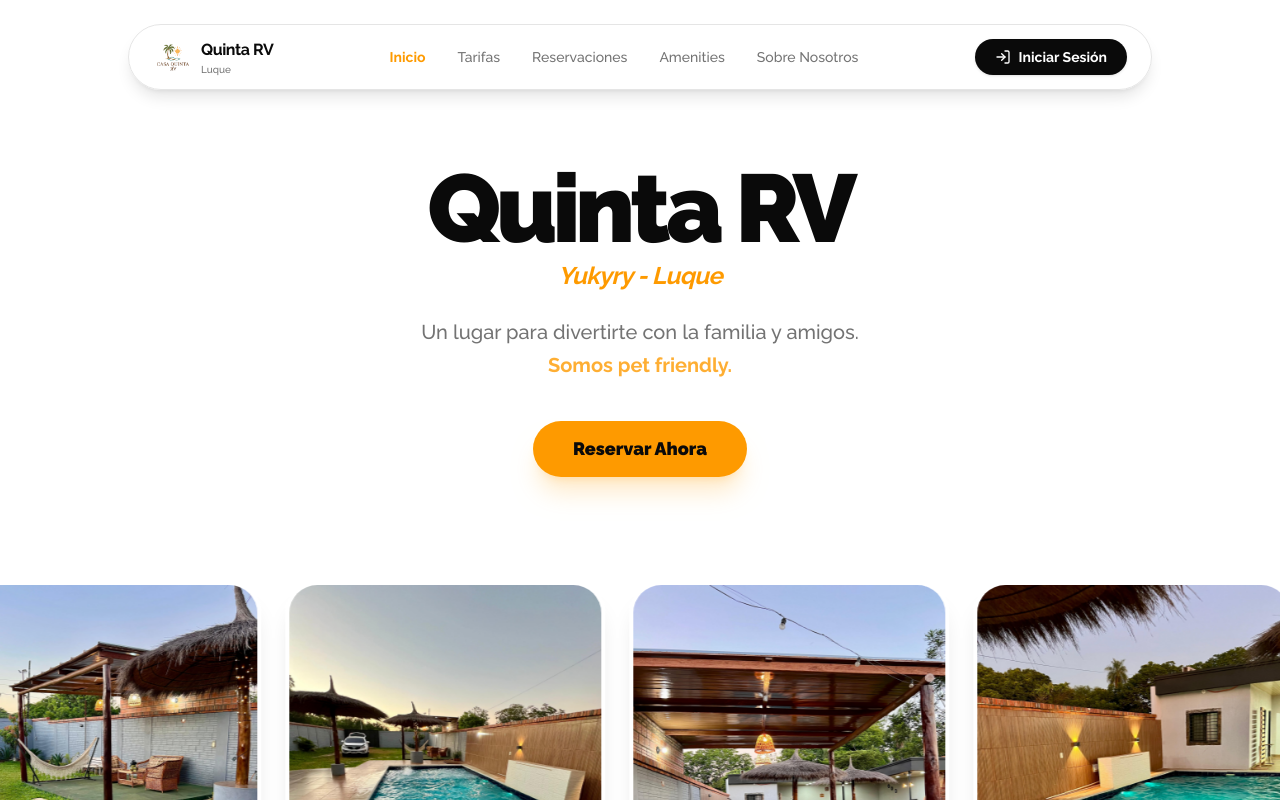
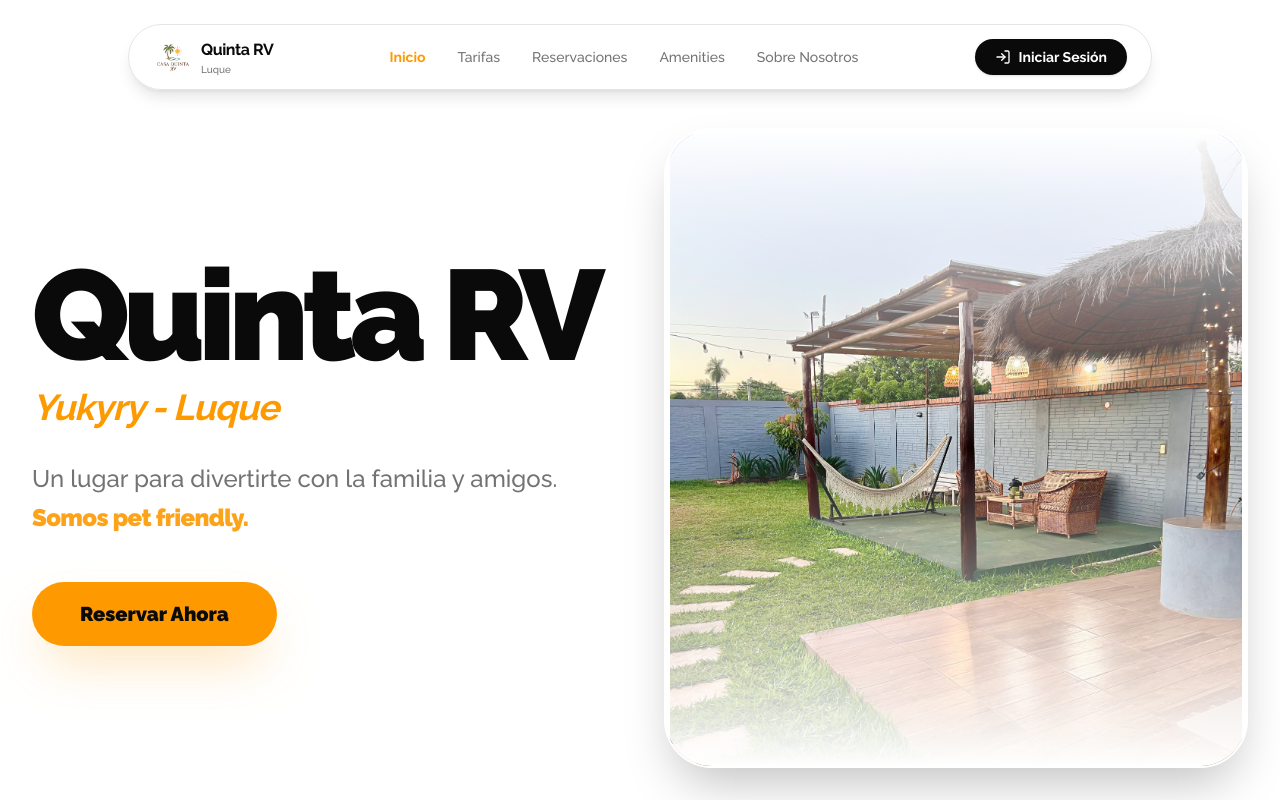
Before and after one commit to zcaraluna/quinta-rv, a Next.js app: page / in a window 1280 px wide. Shown: the top 800 px of the page. Built offline with nearby package versions, Linux system fonts and the light colour scheme.

Commit message:
UI: Implement split layout Home page with vertical photo reel

```diff
--- a/src/app/(public)/page.tsx
+++ b/src/app/(public)/page.tsx
@@ -7,36 +7,46 @@ import { Instagram, MapPin, Phone, Mail, Facebook } from "lucide-react";
 export default async function Home() {
     return (
         <main className="min-h-screen bg-background flex flex-col items-center">
-            {/* Header Section */}
-            <section className="w-full pt-32 sm:pt-40 pb-10 text-center px-4 max-w-4xl mx-auto">
-                <div className="space-y-1 mb-6">
-                    <h1 className="text-5xl sm:text-6xl md:text-8xl font-black tracking-tighter text-foreground leading-none">
+            {/* Split Hero Section */}
+            <section className="w-full max-w-7xl mx-auto px-4 sm:px-6 lg:px-8 py-24 sm:py-32 grid grid-cols-1 lg:grid-cols-2 gap-12 items-center min-h-[90vh]">
+                {/* Left Side: Content */}
+                <div className="text-center lg:text-left space-y-8 animate-in fade-in slide-in-from-left-8 duration-700">
+                    <div className="space-y-2">
+                        <h1 className="text-6xl sm:text-7xl md:text-8xl lg:text-9xl font-black tracking-tighter text-foreground leading-none">
                             Quinta RV
                         </h1>
-                    <p className="text-lg sm:text-xl md:text-2xl font-bold text-primary italic tracking-tight">
+                        <p className="text-2xl sm:text-3xl lg:text-4xl font-bold text-primary italic tracking-tight">
                             Yukyry - Luque
                         </p>
                     </div>
-                <p className="text-base sm:text-lg md:text-xl text-muted-foreground max-w-xl mx-auto font-medium balance leading-relaxed px-4">
-                    Un lugar para divertirte con la familia y amigos.<br />
-                    <span className="text-primary/80 font-bold">Somos pet friendly.</span>
+
+                    <div className="space-y-1">
+                        <p className="text-xl sm:text-2xl text-muted-foreground font-medium balance leading-relaxed">
+                            Un lugar para divertirte con la familia y amigos.
                         </p>
-                <div className="mt-10">
+                        <p className="text-xl sm:text-2xl font-black text-primary/90 tracking-tight">
+                            Somos pet friendly.
+                        </p>
+                    </div>
+
+                    <div className="pt-4">
                         <Link href="/reservations">
-                        <Button size="lg" className="rounded-full px-10 h-14 font-black text-lg shadow-xl shadow-primary/20 hover:scale-105 transition-all active:scale-95">
+                            <Button size="lg" className="rounded-full px-12 h-16 font-black text-xl shadow-2xl shadow-primary/30 hover:scale-105 transition-all active:scale-95">
                                 Reservar Ahora
                             </Button>
                         </Link>
                     </div>
-            </section>
+                </div>
 
-            {/* Gallery Reel Section */}
-            <section className="w-full py-10">
-                <PhotoReel />
+                {/* Right Side: Photo Reel */}
+                <div className="w-full h-[600px] lg:h-[80vh] overflow-hidden rounded-[3rem] shadow-2xl border-2 border-white/50 relative animate-in fade-in slide-in-from-right-8 duration-1000">
+                    <div className="absolute inset-0 z-10 bg-gradient-to-t from-background via-transparent to-background pointer-events-none" />
+                    <PhotoReel direction="vertical" />
+                </div>
             </section>
 
             {/* Modern Footer */}
-            <footer className="w-full bg-muted/30 border-t mt-20 pt-20 pb-10">
+            <footer className="w-full bg-muted/30 border-t mt-12 pt-20 pb-10">
                 <div className="container mx-auto px-4 max-w-6xl">
                     <div className="grid grid-cols-1 md:grid-cols-4 gap-12 mb-16">
                         {/* Brand Column */}
--- a/src/components/booking/photo-reel.tsx
+++ b/src/components/booking/photo-reel.tsx
@@ -5,21 +5,40 @@ import { cn } from "@/lib/utils"
 
 const IMAGES = Array.from({ length: 15 }, (_, i) => `/casaquinta/quinta-rv (${i + 1}).jpeg`)
 
-export function PhotoReel() {
+interface PhotoReelProps {
+  direction?: 'horizontal' | 'vertical';
+}
+
+export function PhotoReel({ direction = 'horizontal' }: PhotoReelProps) {
+  const isVertical = direction === 'vertical';
+
   return (
-    <div className="w-full relative py-6 overflow-hidden">
-      <div className="flex animate-marquee gap-4 sm:gap-6 items-center">
+    <div className={cn(
+      "w-full relative overflow-hidden",
+      isVertical ? "h-[600px] sm:h-full" : "py-6"
+    )}>
+      <div className={cn(
+        "flex items-center",
+        isVertical
+          ? "flex-col animate-marquee-vertical gap-6"
+          : "animate-marquee gap-4 sm:gap-6"
+      )}>
         {[...IMAGES, ...IMAGES].map((src, index) => (
           <div
             key={index}
-            className="relative w-48 h-64 sm:w-80 sm:h-[400px] flex-shrink-0 overflow-hidden rounded-[2rem] shadow-xl border-4 border-white transition-all duration-300 hover:scale-105 active:scale-95"
+            className={cn(
+              "relative flex-shrink-0 overflow-hidden rounded-[2rem] shadow-xl border-4 border-white transition-all duration-300 hover:scale-105 active:scale-95",
+              isVertical
+                ? "w-full aspect-[3/4]"
+                : "w-48 h-64 sm:w-80 sm:h-[400px]"
+            )}
           >
             <Image
               src={src}
               alt={`Casa Quinta View ${index + 1}`}
               fill
               className="object-cover"
-              sizes="(max-width: 640px) 200px, 400px"
+              sizes={isVertical ? "400px" : "(max-width: 640px) 200px, 400px"}
               priority={index < 4}
             />
           </div>
```
Lines whose indentation alone changed are shown as unchanged.
